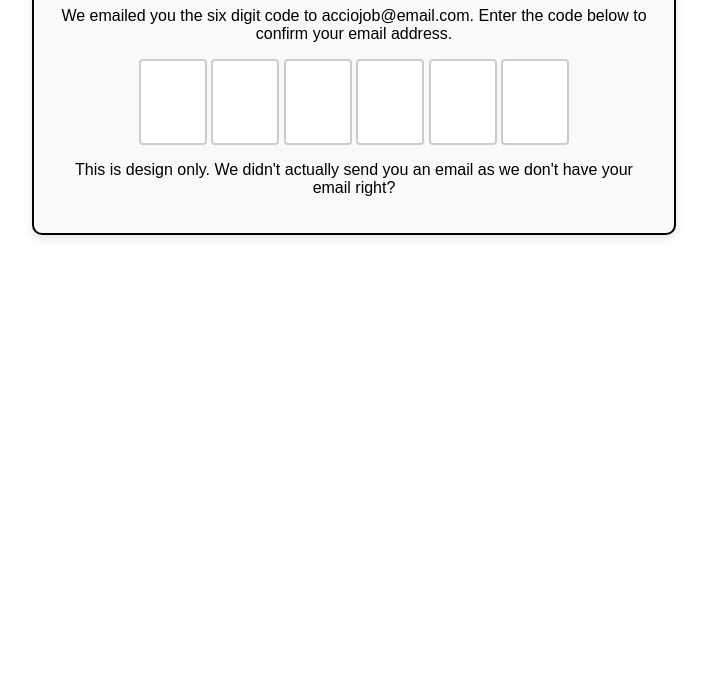
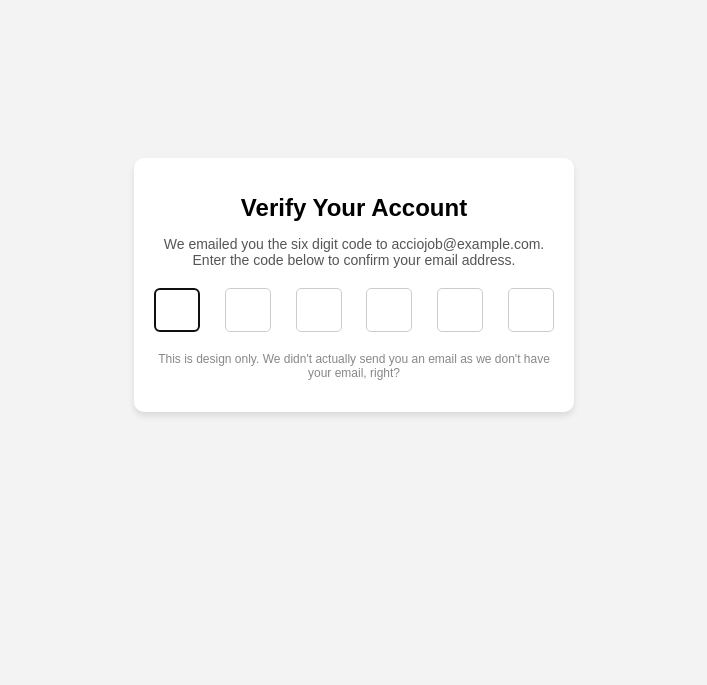
Before and after one commit to acciojob/OTP-Pintu95045, a website: page main.html in a window 1280 px wide. Shown: the part 115-800 px from the top of the page, without its empty margins (286-993 px from the left). Drawn offline with Linux system fonts and the light colour scheme.

Commit message:
created a submission

```diff
--- a/main.html
+++ b/main.html
@@ -1,25 +1,30 @@
 <!DOCTYPE html>
-<html>
+<html lang="en">
 <head>
+    <meta charset="UTF-8">
+    <meta name="viewport" content="width=device-width, initial-scale=1.0">
+    <title>OTP Verification</title>
     <link rel="stylesheet" href="styles.css">
 </head>
 <body>
-    <!-- the entire body must be written by student -->
-    <script type="text/javascript" src="./script.js"></script>
-    <div class="main-container">
+    <div class="container">
         <h1 id="verification_heading">Verify Your Account</h1>
-        <p id="verification_subtext">We emailed you the six digit code to acciojob@email.com. Enter the code below to confirm your email address.</p>
+        <p id="verification_subtext">
+            We emailed you the six digit code to acciojob@example.com. Enter the code below to confirm your email address.
+        </p>
         <div class="code-container">
-            <input type="text" class="code" maxlength="1" id="otp1" autofocus>
-            <input type="text" class="code" maxlength="1" id="otp2">
-            <input type="text" class="code" maxlength="1" id="otp3">
-            <input type="text" class="code" maxlength="1" id="otp4">
-            <input type="text" class="code" maxlength="1" id="otp5">
-            <input type="text" class="code" maxlength="1" id="otp6">
+            <input type="text" maxlength="1" class="code" autofocus>
+            <input type="text" maxlength="1" class="code">
+            <input type="text" maxlength="1" class="code">
+            <input type="text" maxlength="1" class="code">
+            <input type="text" maxlength="1" class="code">
+            <input type="text" maxlength="1" class="code">
         </div>
-		<div id="footer">
-		<p>This is design only. We didn't actually send you an email as we don't have your email right?</p>
-		</div>
+        <p class="design-note">
+            This is design only. We didn't actually send you an email as we don't have your email, right?
+        </p>
     </div>
+
+    <script src="script.js"></script>
 </body>
 </html>
--- a/script.js
+++ b/script.js
@@ -1,31 +1,16 @@
 //your JS code here. If required.
-// Wait for the entire HTML document to be loaded before running the script
-document.addEventListener('DOMContentLoaded', () => {
-    // Select all input elements with the class 'code'
-    const inputs = document.querySelectorAll('.code');
+const codes = document.querySelectorAll('.code');
 
-    // Loop through each input field
-    inputs.forEach((input, index) => {
-        // When the user types into this input field
-        input.addEventListener('input', () => {
-            // Check if the input field contains exactly one character
-            // and it is not the last input field
-            if (input.value.length === 1 && index < inputs.length - 1) {
-                // Move focus to the next input field
-                inputs[index + 1].focus();
-            }
-        });
+codes.forEach((code, index) => {
+    code.addEventListener('input', (e) => {
+        if (e.target.value.length === 1 && index < codes.length - 1) {
+            codes[index + 1].focus();
+        }
+    });
 
-        // When a key is pressed while this input field is focused
-        input.addEventListener('keydown', (event) => {
-            // Check if the pressed key is 'Backspace'
-            if (event.key === 'Backspace') {
-                // If this input field is empty and it is not the first input field
-                if (input.value.length === 0 && index > 0) {
-                    // Move focus to the previous input field
-                    inputs[index - 1].focus();
-                }
-            }
-        });
+    code.addEventListener('keydown', (e) => {
+        if (e.key === 'Backspace' && e.target.value === '' && index > 0) {
+            codes[index - 1].focus();
+        }
     });
 });
--- a/styles.css
+++ b/styles.css
@@ -1,39 +1,51 @@
-body, html {
-    margin: 0;
+/*  your css code here. If applicable */
+body {
+    font-family: Arial, sans-serif;
     display: flex;
     justify-content: center;
-    font-family: Arial, sans-serif; /* Optional: better font for readability */
+    align-items: center;
+    height: 100vh;
+    margin: 0;
+    background-color: #f3f3f3;
 }
 
-.main-container {
-	text-align: center; /* Center the text within the container */
-    border: 2px solid #000; /* Adds a solid border around the container */
-    padding: 20px; /* Adds space inside the container between the content and the border */
-    margin: 20px auto; /* Centers the container on the page */
-    max-width: 600px; /* Limits the width of the container */
-    border-radius: 10px; /* Rounds the corners of the border */
-    background-color: #f9f9f9; /* Adds a background color inside the container */
-    box-shadow: 0 4px 8px rgba(0, 0, 0, 0.1); /* Adds a subt
+.container {
+    background-color: #fff;
+    padding: 20px;
+    border-radius: 10px;
+    box-shadow: 0px 4px 6px rgba(0, 0, 0, 0.1);
+    text-align: center;
+    width: 400px;
+}
+
+#verification_heading {
+    font-size: 24px;
+    margin-bottom: 10px;
+}
+
+#verification_subtext {
+    font-size: 14px;
+    color: #555;
+    margin-bottom: 20px;
 }
 
 .code-container {
     display: flex;
-    gap: 8px;
-    justify-content: center; /* Center the .code elements horizontally */
-    align-items: center; /* Ensure .code elements are vertically centered */
+    justify-content: space-between;
+    margin-bottom: 20px;
 }
 
 .code {
-    width: 60px;
-    height: 80px;
+    width: 40px;
+    height: 40px;
+    font-size: 24px;
     text-align: center;
-    line-height: 40px;
-    font-size: 18px;
-    border: 2px solid #ccc;
-    border-radius: 4px;
+    border: 1px solid #ccc;
+    border-radius: 5px;
 }
 
-.code:focus {
-    border-color: solid black;
-    outline: none;
+.design-note {
+    font-size: 12px;
+    color: #888;
+    margin-top: 10px;
 }
```
